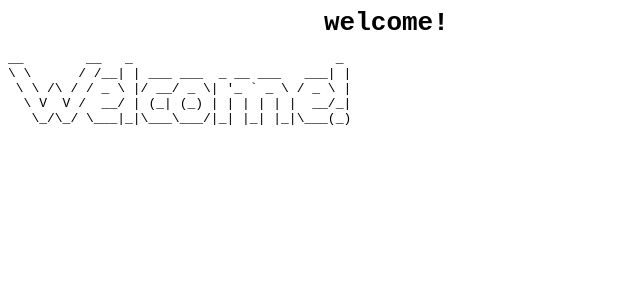
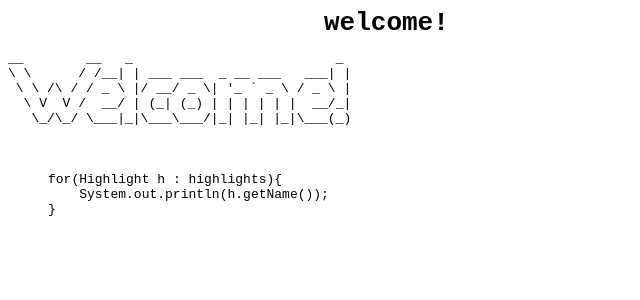
Before and after one commit to greg0rys/gregsn0tes, a Jekyll site: the page built from welcome.md, in a window 1280 px wide. Shown: the top 300 px of the page, without its empty margins (0-640 px from the left). Built offline with Jekyll 4.4.1, drawn with Linux system fonts in a browser that asks for light colours.

Commit message:
update contents of page

```diff
--- a/welcome.md
+++ b/welcome.md
@@ -11,3 +11,9 @@ __        __   _                          _
 
 
 </pre>
+
+{% highlight java %}
+for(Highlight h : highlights){
+    System.out.println(h.getName());
+}
+{% endhighlight %}
```
